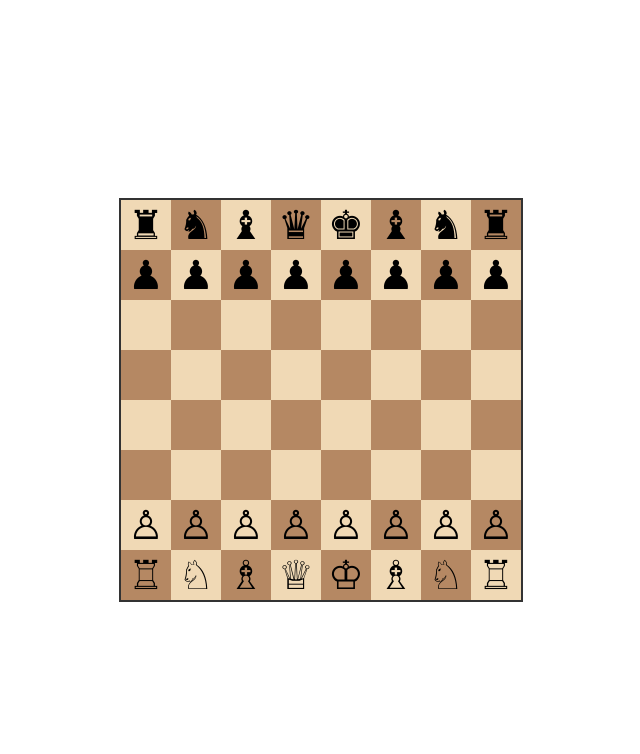
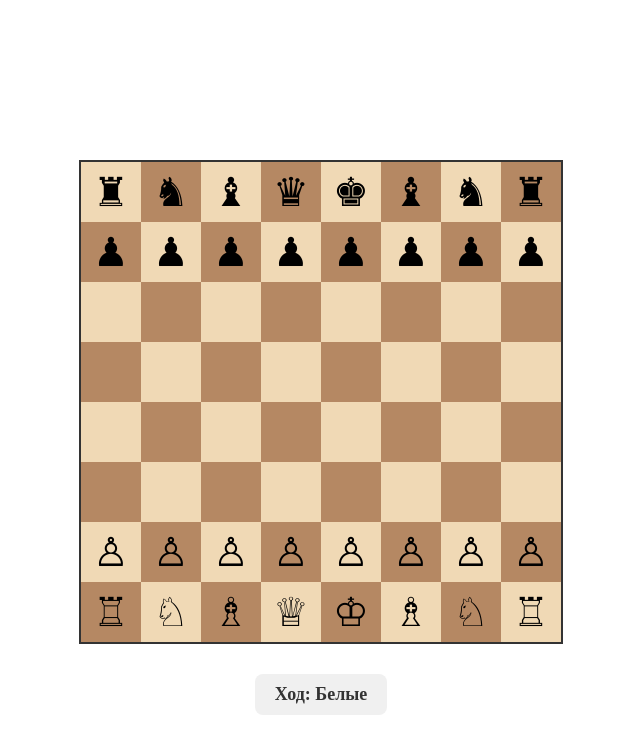
Before and after one commit to walledoll/chess, a React (Vite) app: page / in a window 1280 px wide. Shown: the top 754 px of the page, without its empty margins (319-959 px from the left). Built offline with nearby package versions, Linux system fonts and the light colour scheme.

Commit message:
feat: better ui for different game states

```diff
--- a/src/components/Board/Board.tsx
+++ b/src/components/Board/Board.tsx
@@ -1,5 +1,6 @@
 import { Square } from '../Square/Square';
 import { type Board, type Position } from '../../core/types';
+import { getPossibleMoves, findKing, isInCheck } from '../../core/board';
 import styles from './Board.module.scss'
 
 interface ChessBoardProps {
@@ -11,6 +12,13 @@ interface ChessBoardProps {
 export default function ChessBoard({ board, selected, onSquareClick }: ChessBoardProps) {
   const rows = [];
 
+  const validMoves = selected ? getPossibleMoves(selected, board) : [];
+
+  const whiteKingPos = findKing(board, 'white');
+  const blackKingPos = findKing(board, 'black');
+  const whiteInCheck = isInCheck(board, 'white');
+  const blackInCheck = isInCheck(board, 'black');
+
   for (let row = 0; row < 8; row++) {
     const squares = [];
     for (let col = 0; col < 8; col++) {
@@ -18,12 +26,22 @@ export default function ChessBoard({ board, selected, onSquareClick }: ChessBoar
       const isSelected = selected?.row === row && selected?.col === col;
       const isDark = (row + col) % 2 === 1;
 
+      const isValidMove = validMoves.some(
+        move => move.row === row && move.col === col
+      );
+
+      const isKingInCheck =
+        (whiteInCheck && whiteKingPos?.row === row && whiteKingPos?.col === col) ||
+        (blackInCheck && blackKingPos?.row === row && blackKingPos?.col === col);
+
       squares.push(
         <Square
           key={`${row}-${col}`}
           piece={piece}
           isDark={isDark}
           isSelected={isSelected}
+          isValidMove={isValidMove}
+          isInCheck={isKingInCheck}
           onClick={() => onSquareClick({ row, col })}
         />
       );
--- a/src/components/Game/Game.module.scss
+++ b/src/components/Game/Game.module.scss
@@ -1,8 +1,88 @@
 .container {
-    display: flex;
-    align-items: center;
-    justify-content: center;
-    min-height: 100vh;
-    flex-direction: column;
+  display: flex;
+  flex-direction: column;
+  align-items: center;
+  padding: 20px;
+  min-height: 100vh;
+  justify-content: center;
+}
 
+.topSection {
+  min-height: 120px;
+  display: flex;
+  flex-direction: column;
+  align-items: center;
+  justify-content: flex-end;
+  gap: 10px;
+  margin-bottom: 20px;
+  width: 100%;
+  max-width: 480px;
 }
+
+.bottomSection {
+  min-height: 120px;
+  display: flex;
+  flex-direction: column;
+  align-items: center;
+  justify-content: flex-start;
+  gap: 10px;
+  margin-top: 20px;
+  width: 100%;
+  max-width: 480px;
+}
+
+.gameOver {
+  background-color: #ff6b6b;
+  color: white;
+  padding: 15px 30px;
+  border-radius: 8px;
+  font-weight: bold;
+  text-align: center;
+  animation: slideIn 0.5s ease-out;
+
+  h2 {
+    margin: 0;
+    font-size: 20px;
+  }
+}
+
+.check {
+  background-color: #ffd93d;
+  color: #333;
+  padding: 10px 20px;
+  border-radius: 8px;
+  font-weight: bold;
+  text-align: center;
+  animation: shake 0.5s;
+
+  h3 {
+    margin: 0;
+    font-size: 16px;
+  }
+}
+
+.turn {
+  font-size: 18px;
+  font-weight: bold;
+  color: #333;
+  padding: 10px 20px;
+  background-color: #f0f0f0;
+  border-radius: 8px;
+}
+
+@keyframes slideIn {
+  from {
+    transform: translateY(-100%);
+    opacity: 0;
+  }
+  to {
+    transform: translateY(0);
+    opacity: 1;
+  }
+}
+
+@keyframes shake {
+  0%, 100% { transform: translateX(0); }
+  25% { transform: translateX(-10px); }
+  75% { transform: translateX(10px); }
+}
--- a/src/components/Game/Game.tsx
+++ b/src/components/Game/Game.tsx
@@ -1,6 +1,6 @@
 import { useState } from 'react';
-import { setDefaultLayout, move } from '../../core/board';
-import { type Board as B, type Position } from '../../core/types'; // ваша логика
+import { setDefaultLayout, move, getGameStatus } from '../../core/board';
+import { type Board as B, type Position } from '../../core/types';
 import Board from '../Board/Board';
 import { Captured } from '../CapturedList/Captured';
 import styles from './Game.module.scss'
@@ -8,6 +8,8 @@ import styles from './Game.module.scss'
 export default function Game() {
   const [board, setBoard] = useState<B>(setDefaultLayout());
   const [selected, setSelected] = useState<Position | null>(null);
+
+  const gameStatus = getGameStatus(board);
 
   const handleSquareClick = (pos: Position) => {
     if (selected) {
@@ -31,9 +33,33 @@ export default function Game() {
 
   return (
     <div className={styles.container}>
-      <Captured capturedPieces={board.capturedPieces} color='white'/>
+      <div className={styles.topSection}>
+        {gameStatus.isCheckmate && (
+          <div className={styles.gameOver}>
+            <h2>Мат! Победа: {gameStatus.winner === 'white' ? 'Белые' : 'Чёрные'}</h2>
+          </div>
+        )}
+        {gameStatus.isStalemate && (
+          <div className={styles.gameOver}>
+            <h2>Пат! Ничья</h2>
+          </div>
+        )}
+        {gameStatus.isCheck && !gameStatus.isCheckmate && (
+          <div className={styles.check}>
+            <h3>Шах {board.sideToMove === 'white' ? 'белым' : 'чёрным'}!</h3>
+          </div>
+        )}
+        <Captured capturedPieces={board.capturedPieces} color='black'/>
+      </div>
+
       <Board board={board} selected={selected} onSquareClick={handleSquareClick} />
-      <Captured capturedPieces={board.capturedPieces} color='black'/>
+
+      <div className={styles.bottomSection}>
+        <Captured capturedPieces={board.capturedPieces} color='white'/>
+        <div className={styles.turn}>
+          Ход: {board.sideToMove === 'white' ? 'Белые' : 'Чёрные'}
+        </div>
+      </div>
     </div>
-    );
+  );
 }
--- a/src/components/Square/Square.module.scss
+++ b/src/components/Square/Square.module.scss
@@ -1,18 +1,61 @@
-.square{
-    width: 50px;
-    height: 50px;
-    font-size: 40px;
+.square {
+  width: 60px;
+  height: 60px;
   display: flex;
   align-items: center;
   justify-content: center;
+  font-size: 40px;
   cursor: pointer;
+  position: relative;
+  user-select: none;
+
+  &.light {
+    background-color: #f0d9b5;
+  }
+
   &.dark {
     background-color: #b58863;
   }
+
+  &.selected {
+    background-color: #baca44 !important;
+  }
+
+  &.validMove {
+    background-color: rgba(186, 202, 68, 0.3);
+
     &.light {
-        background-color: #f0d9b5;
+      background-color: rgba(240, 217, 181, 0.7);
     }
-    &.selected {
-        border: 3px solid darkorange;
+
+    &.dark {
+      background-color: rgba(181, 136, 99, 0.7);
     }
   }
+
+  &.check {
+    background-color: #ff6b6b !important;
+    animation: pulse 1s infinite;
+  }
+
+  &:hover {
+    opacity: 0.8;
+  }
+}
+
+.moveDot {
+  width: 20%;
+  height: 20%;
+  background-color: rgba(0, 0, 0, 0.3);
+  border-radius: 50%;
+  position: absolute;
+}
+
+@keyframes pulse {
+  0%, 100% {
+    background-color: #ff6b6b;
+  }
+  50% {
+    background-color: #ff4444;
+  }
+}
--- a/src/components/Square/Square.tsx
+++ b/src/components/Square/Square.tsx
@@ -6,14 +6,26 @@ export interface ISquare {
     isDark: boolean;
     piece: Piece | null;
     isSelected: boolean;
+    isValidMove: boolean;
+    isInCheck: boolean;
     onClick: () => void;
 }
 
-export const Square = ({isDark, piece, isSelected, onClick}: ISquare) => {
+export const Square = ({isDark, piece, isSelected, isValidMove, isInCheck, onClick}: ISquare) => {
     const pieceSymbol = piece ? getPieceSymbol(piece) : '';
     return(
-        <div className={`${styles.square} ${isDark ? styles.dark : styles.light} ${isSelected ? styles.selected: ''}`} onClick={onClick}>
+        <div
+            className={`
+                ${styles.square}
+                ${isDark ? styles.dark : styles.light}
+                ${isSelected ? styles.selected : ''}
+                ${isValidMove ? styles.validMove : ''}
+                ${isInCheck ? styles.check : ''}
+            `}
+            onClick={onClick}
+        >
             {pieceSymbol}
+            {isValidMove && !piece && <div className={styles.moveDot} />}
         </div>
     )
 }
```
Lines whose indentation alone changed are shown as unchanged.
